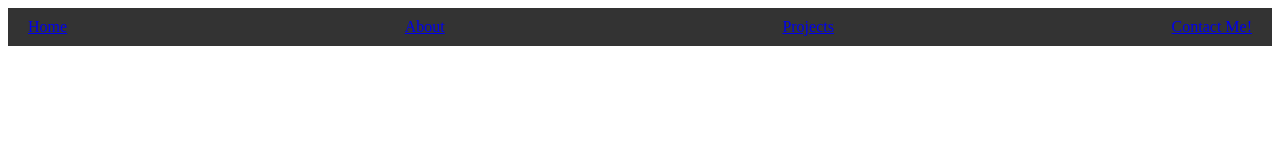
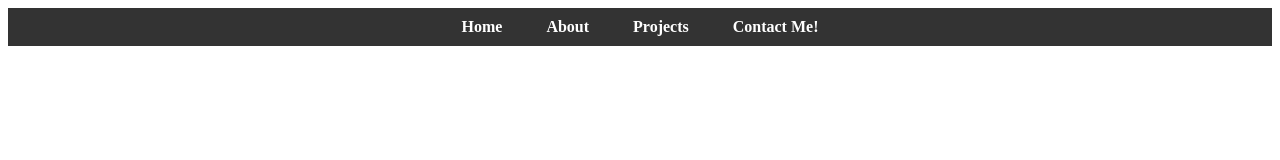
Before and after one commit to LimstarhShamase/My-Portfolio, a plain HTML site: page index.html in a window 1280 px wide. Drawn offline with Linux system fonts and the light colour scheme.

Commit message:
Update styling.css

```diff
--- a/styling.css
+++ b/styling.css
@@ -8,10 +8,22 @@ nav{
 
 .navbar{
     display: flex;
-    justify-content: space-between;
-    align-items: center;
+    justify-content: center;
     padding: 10px 20px;
     margin: 0;
     list-style: none;
     gap:20px;
 }
+
+.navbar > li > a{
+    color: #fff;
+    text-decoration: none;
+    font-weight: bold;
+    padding: 6px 12px;
+    border-radius: 4px;
+    transition: background-color 0.2s ease;
+}
+
+.navbar > li > a:hover{
+    background-color: #007bff;
+}
```
